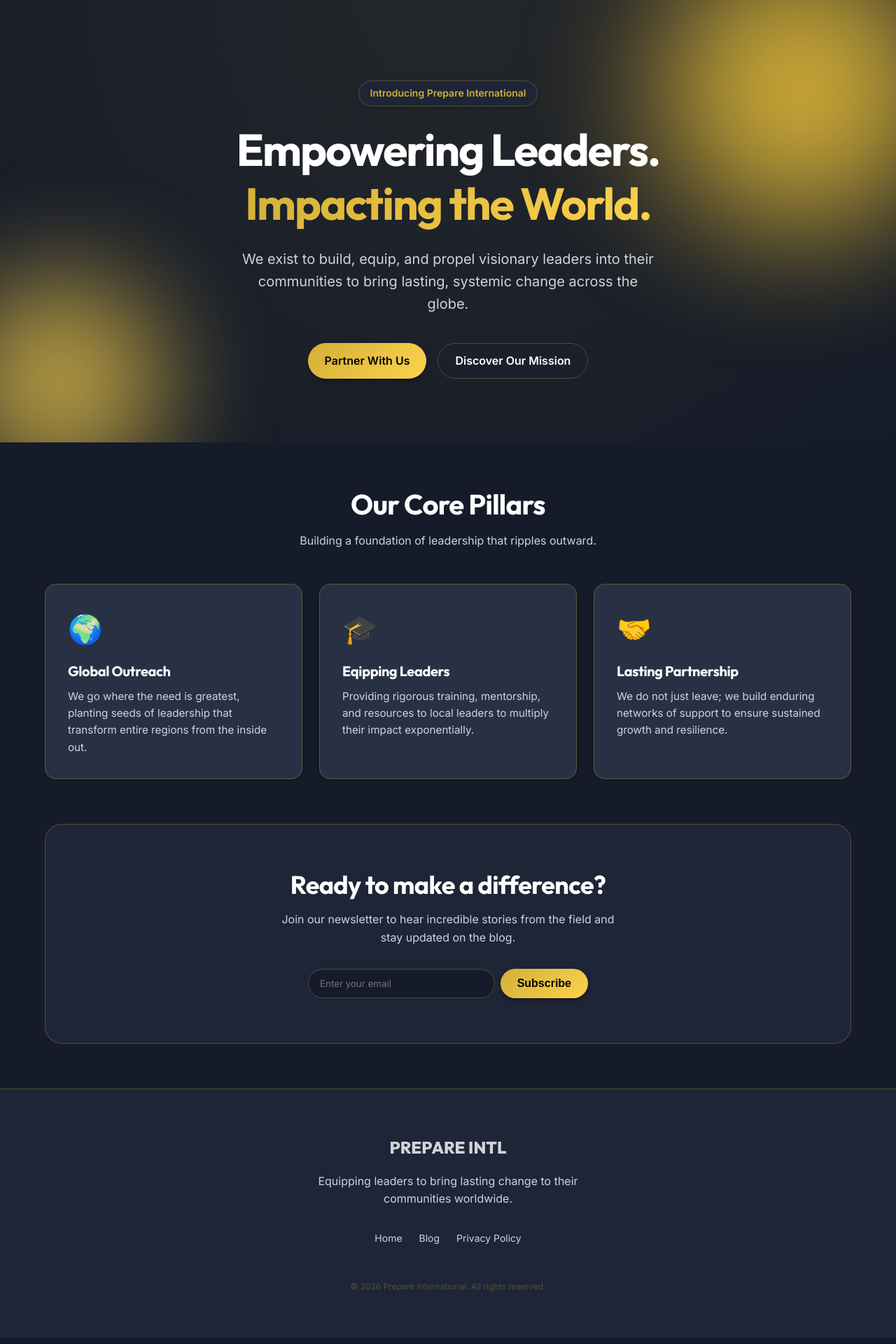
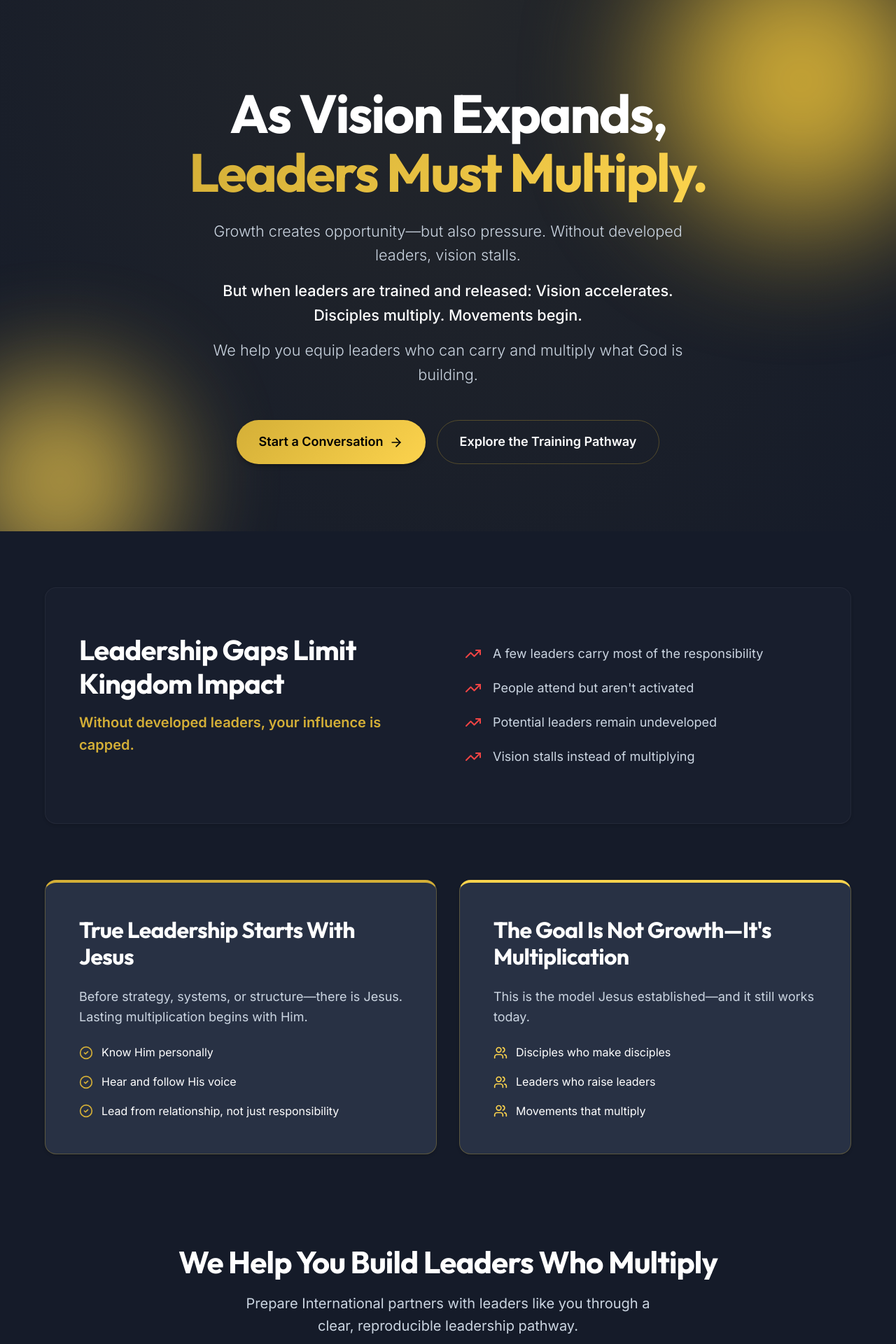
Before and after one commit to livetree/PI-main, a Next.js app: page / in a window 1280 px wide. Shown: the part 80-2000 px from the top of the page at 70% size. Built offline with nearby package versions, Linux system fonts and the light colour scheme.

Commit message:
feat: implement highly converting Homepage layout and core message based on client brief

```diff
--- a/src/app/page.js
+++ b/src/app/page.js
@@ -1,124 +1,157 @@
 import Link from 'next/link';
+import { ArrowRight, CheckCircle2, TrendingUp, Users } from 'lucide-react';
 
 export default function Home() {
   return (
-    <div style={{ display: 'flex', flexDirection: 'column', gap: '4rem', paddingBottom: '4rem' }}>
+    <div style={{ display: 'flex', flexDirection: 'column', gap: '5rem', paddingBottom: '5rem' }}>
 
-      {/* Premium Hero Section */}
+      {/* 1. HERO SECTION */}
       <section style={{
         position: 'relative',
-        padding: '6rem 1rem 4rem',
-        minHeight: '80vh',
+        padding: '8rem 1.5rem 6rem',
+        minHeight: '85vh',
         display: 'flex',
         alignItems: 'center',
         justifyContent: 'center',
         overflow: 'hidden',
         background: 'radial-gradient(ellipse at top, rgba(212,175,55,0.08), var(--bg))'
       }}>
-        {/* Subtle Background Elements */}
+        {/* Glowing Orbs */}
         <div className="animate-pulse-slow" style={{ position: 'absolute', top: '-10%', right: '-5%', width: '400px', height: '400px', background: 'var(--brand-primary)', opacity: 0.1, filter: 'blur(100px)', borderRadius: '50%' }} />
         <div className="animate-pulse-slow" style={{ position: 'absolute', bottom: '-10%', left: '-5%', width: '300px', height: '300px', background: 'var(--brand-secondary)', opacity: 0.1, filter: 'blur(80px)', borderRadius: '50%', animationDelay: '1.5s' }} />
 
         <div className="container animate-fade-up" style={{ textAlign: 'center', zIndex: 1, maxWidth: '900px' }}>
-          <div style={{
-            display: 'inline-block',
-            padding: '0.4rem 1rem',
-            background: 'var(--surface)',
-            border: '1px solid var(--border)',
-            borderRadius: '999px',
-            fontSize: '0.875rem',
-            fontWeight: 600,
-            color: 'var(--brand-primary)',
-            marginBottom: '1.5rem',
-            boxShadow: 'var(--shadow-sm)'
-          }}>
-            Introducing Prepare International
+
+          <h1 style={{ fontSize: 'clamp(3rem, 6vw, 5rem)', marginBottom: '1.5rem', letterSpacing: '-0.03em', lineHeight: 1.1 }}>
+            As Vision Expands,<br />
+            <span className="gradient-text">Leaders Must Multiply.</span>
+          </h1>
+
+          <div style={{ fontSize: 'clamp(1.125rem, 2vw, 1.35rem)', color: 'var(--text-secondary)', maxWidth: '700px', margin: '0 auto 3rem', lineHeight: 1.6, fontWeight: 300 }}>
+            <p style={{ marginBottom: '1rem' }}>Growth creates opportunity—but also pressure. Without developed leaders, vision stalls.</p>
+            <p style={{ color: 'var(--text-primary)', fontWeight: 500 }}>But when leaders are trained and released: Vision accelerates. Disciples multiply. Movements begin.</p>
+            <p style={{ marginTop: '1rem' }}>We help you equip leaders who can carry and multiply what God is building.</p>
           </div>
 
-          <h1 style={{ fontSize: 'clamp(2.5rem, 5vw, 4.5rem)', marginBottom: '1.5rem', letterSpacing: '-0.03em' }}>
-            Empowering Leaders.<br />
-            <span className="gradient-text">Impacting the World.</span>
-          </h1>
-
-          <p style={{ fontSize: 'clamp(1rem, 2vw, 1.25rem)', color: 'var(--text-secondary)', maxWidth: '600px', margin: '0 auto 2.5rem', lineHeight: 1.6 }}>
-            We exist to build, equip, and propel visionary leaders into their communities to bring lasting, systemic change across the globe.
-          </p>
-
           <div style={{ display: 'flex', gap: '1rem', justifyContent: 'center', flexWrap: 'wrap' }}>
-            <Link href="/contact" className="btn btn-primary">
-              Partner With Us
+            <Link href="/connect" className="btn btn-primary" style={{ padding: '1rem 2rem', fontSize: '1.125rem' }}>
+              Start a Conversation <ArrowRight size={20} />
             </Link>
-            <Link href="/about" className="btn btn-outline">
-              Discover Our Mission
+            <Link href="/training" className="btn btn-outline" style={{ padding: '1rem 2rem', fontSize: '1.125rem' }}>
+              Explore the Training Pathway
             </Link>
           </div>
         </div>
       </section>
 
-      {/* Mission Pillars (Mobile First Cards) */}
+      {/* 2. THE CHALLENGE */}
       <section className="container">
-        <div style={{ textAlign: 'center', marginBottom: '3rem' }}>
-          <h2 style={{ fontSize: 'clamp(2rem, 4vw, 2.5rem)', marginBottom: '1rem' }}>Our Core Pillars</h2>
-          <p style={{ color: 'var(--text-secondary)', maxWidth: '500px', margin: '0 auto' }}>Building a foundation of leadership that ripples outward.</p>
+        <div className="card" style={{ display: 'grid', gridTemplateColumns: 'repeat(auto-fit, minmax(300px, 1fr))', gap: '3rem', alignItems: 'center', padding: '4rem 3rem', background: 'rgba(30, 37, 54, 0.4)', borderColor: 'rgba(255,255,255,0.05)' }}>
+          <div>
+            <h2 style={{ fontSize: 'clamp(2rem, 4vw, 2.5rem)', marginBottom: '1rem' }}>Leadership Gaps Limit Kingdom Impact</h2>
+            <p style={{ color: 'var(--brand-primary)', fontSize: '1.25rem', fontWeight: 600, marginBottom: '2rem' }}>
+              Without developed leaders, your influence is capped.
+            </p>
+          </div>
+          <div>
+            <ul style={{ listStyle: 'none', display: 'flex', flexDirection: 'column', gap: '1.25rem' }}>
+              {[
+                "A few leaders carry most of the responsibility",
+                "People attend but aren't activated",
+                "Potential leaders remain undeveloped",
+                "Vision stalls instead of multiplying"
+              ].map((item, i) => (
+                <li key={i} style={{ display: 'flex', alignItems: 'flex-start', gap: '1rem', fontSize: '1.125rem', color: 'var(--text-secondary)' }}>
+                  <TrendingUp color="#ef4444" size={24} style={{ flexShrink: 0, marginTop: '2px' }} />
+                  {item}
+                </li>
+              ))}
+            </ul>
+          </div>
+        </div>
+      </section>
+
+      {/* 3. JESUS FIRST & MULTIPLICATION (Split Section) */}
+      <section className="container" style={{ display: 'grid', gridTemplateColumns: 'repeat(auto-fit, minmax(350px, 1fr))', gap: '2rem' }}>
+
+        <div className="card" style={{ padding: '3rem', borderTop: '4px solid var(--brand-primary)' }}>
+          <h2 style={{ fontSize: '2rem', marginBottom: '1.5rem' }}>True Leadership Starts With Jesus</h2>
+          <p style={{ color: 'var(--text-secondary)', fontSize: '1.125rem', marginBottom: '1.5rem', lineHeight: 1.6 }}>
+            Before strategy, systems, or structure—there is Jesus. Lasting multiplication begins with Him.
+          </p>
+          <ul style={{ listStyle: 'none', display: 'flex', flexDirection: 'column', gap: '1rem', color: 'var(--text-primary)' }}>
+            <li style={{ display: 'flex', alignItems: 'center', gap: '0.75rem' }}><CheckCircle2 color="var(--brand-primary)" size={20} /> Know Him personally</li>
+            <li style={{ display: 'flex', alignItems: 'center', gap: '0.75rem' }}><CheckCircle2 color="var(--brand-primary)" size={20} /> Hear and follow His voice</li>
+            <li style={{ display: 'flex', alignItems: 'center', gap: '0.75rem' }}><CheckCircle2 color="var(--brand-primary)" size={20} /> Lead from relationship, not just responsibility</li>
+          </ul>
         </div>
 
-        <div style={{ display: 'grid', gridTemplateColumns: 'repeat(auto-fit, minmax(280px, 1fr))', gap: '1.5rem' }}>
+        <div className="card" style={{ padding: '3rem', borderTop: '4px solid var(--brand-secondary)' }}>
+          <h2 style={{ fontSize: '2rem', marginBottom: '1.5rem' }}>The Goal Is Not Growth—It's Multiplication</h2>
+          <p style={{ color: 'var(--text-secondary)', fontSize: '1.125rem', marginBottom: '1.5rem', lineHeight: 1.6 }}>
+            This is the model Jesus established—and it still works today.
+          </p>
+          <ul style={{ listStyle: 'none', display: 'flex', flexDirection: 'column', gap: '1rem', color: 'var(--text-primary)' }}>
+            <li style={{ display: 'flex', alignItems: 'center', gap: '0.75rem' }}><Users color="var(--brand-secondary)" size={20} /> Disciples who make disciples</li>
+            <li style={{ display: 'flex', alignItems: 'center', gap: '0.75rem' }}><Users color="var(--brand-secondary)" size={20} /> Leaders who raise leaders</li>
+            <li style={{ display: 'flex', alignItems: 'center', gap: '0.75rem' }}><Users color="var(--brand-secondary)" size={20} /> Movements that multiply</li>
+          </ul>
+        </div>
+
+      </section>
+
+      {/* 4. THE SOLUTION & PATHWAY */}
+      <section className="container" style={{ textAlign: 'center', paddingTop: '3rem' }}>
+        <h2 style={{ fontSize: 'clamp(2rem, 4vw, 2.75rem)', marginBottom: '1rem' }}>We Help You Build Leaders Who Multiply</h2>
+        <p style={{ color: 'var(--text-secondary)', fontSize: '1.25rem', maxWidth: '600px', margin: '0 auto 4rem' }}>
+          Prepare International partners with leaders like you through a clear, reproducible leadership pathway.
+        </p>
+
+        <div style={{ display: 'grid', gridTemplateColumns: 'repeat(auto-fit, minmax(280px, 1fr))', gap: '1.5rem', textAlign: 'left', marginBottom: '4rem' }}>
           {[
-            {
-              icon: '🌍',
-              title: 'Global Outreach',
-              desc: 'We go where the need is greatest, planting seeds of leadership that transform entire regions from the inside out.'
-            },
-            {
-              icon: '🎓',
-              title: 'Eqipping Leaders',
-              desc: 'Providing rigorous training, mentorship, and resources to local leaders to multiply their impact exponentially.'
-            },
-            {
-              icon: '🤝',
-              title: 'Lasting Partnership',
-              desc: 'We do not just leave; we build enduring networks of support to ensure sustained growth and resilience.'
-            }
-          ].map((pillar, i) => (
-            <div key={i} className="card animate-fade-up" style={{ animationDelay: `${0.2 * i}s` }}>
-              <div style={{ fontSize: '2.5rem', marginBottom: '1rem' }}>{pillar.icon}</div>
-              <h3 style={{ fontSize: '1.25rem', marginBottom: '0.75rem' }}>{pillar.title}</h3>
-              <p style={{ color: 'var(--text-secondary)', fontSize: '0.95rem' }}>{pillar.desc}</p>
+            { step: '01', title: 'Foundations', desc: 'Root leaders in Jesus and their absolute Kingdom identity.' },
+            { step: '02', title: 'Activation', desc: 'Move leaders out of the classroom and into real-life application and obedience.' },
+            { step: '03', title: 'Multiplication', desc: 'Equip leaders to rigorously disciple and reproduce others.' }
+          ].map((item, i) => (
+            <div key={i} className="card" style={{ position: 'relative', overflow: 'hidden' }}>
+              <div style={{ position: 'absolute', top: '-10px', right: '-10px', fontSize: '6rem', fontWeight: 800, color: 'rgba(212,175,55,0.05)', lineHeight: 1 }}>{item.step}</div>
+              <h3 style={{ fontSize: '1.5rem', marginBottom: '0.75rem', color: 'var(--brand-primary)' }}>{item.title}</h3>
+              <p style={{ color: 'var(--text-secondary)', fontSize: '1rem', position: 'relative', zIndex: 1 }}>{item.desc}</p>
             </div>
           ))}
         </div>
+
+        <Link href="/training" className="btn btn-outline" style={{ padding: '0.8rem 2rem' }}>
+          Explore the Training Framework
+        </Link>
       </section>
 
-      {/* Dynamic CTA */}
+      {/* 5. WHY NOW (Dynamic Final CTA) */}
       <section className="container">
         <div style={{
-          background: 'var(--surface)',
+          background: 'var(--surface-elevated)',
           border: '1px solid var(--border)',
           borderRadius: 'var(--radius-lg)',
-          padding: '4rem 2rem',
+          padding: '5rem 2rem',
           textAlign: 'center',
           position: 'relative',
-          overflow: 'hidden'
+          overflow: 'hidden',
+          boxShadow: 'var(--shadow-lg)'
         }}>
-          <h2 style={{ fontSize: 'clamp(1.75rem, 3vw, 2.25rem)', marginBottom: '1rem' }}>Ready to make a difference?</h2>
-          <p style={{ color: 'var(--text-secondary)', maxWidth: '500px', margin: '0 auto 2rem' }}>
-            Join our newsletter to hear incredible stories from the field and stay updated on the blog.
+          {/* Subtle Background Glow */}
+          <div style={{ position: 'absolute', top: '50%', left: '50%', transform: 'translate(-50%, -50%)', width: '100%', height: '100%', background: 'radial-gradient(circle, rgba(212,175,55,0.1) 0%, transparent 70%)', pointerEvents: 'none' }} />
+
+          <h2 style={{ fontSize: 'clamp(2rem, 3.5vw, 3rem)', marginBottom: '1.5rem', position: 'relative', zIndex: 1 }}>
+            The Need for Multiplying Leaders <br/> Has Never Been Greater.
+          </h2>
+          <p style={{ color: 'var(--text-secondary)', fontSize: '1.25rem', maxWidth: '600px', margin: '0 auto 3rem', position: 'relative', zIndex: 1 }}>
+            You already have vision and people. Now it's time to multiply leadership and expand Kingdom impact.
           </p>
-          <div style={{ display: 'flex', gap: '0.5rem', maxWidth: '400px', margin: '0 auto', flexWrap: 'wrap', justifyContent: 'center' }}>
-            <input
-              type="email"
-              placeholder="Enter your email"
-              style={{
-                flex: '1 1 200px',
-                padding: '0.75rem 1rem',
-                borderRadius: '999px',
-                border: '1px solid var(--border)',
-                background: 'var(--bg)',
-                color: 'var(--text-primary)',
-                fontFamily: 'inherit'
-              }}
-            />
-            <button className="btn btn-primary" style={{ padding: '0.75rem 1.5rem' }}>Subscribe</button>
+
+          <div style={{ position: 'relative', zIndex: 1 }}>
+            <Link href="/connect" className="btn btn-primary" style={{ padding: '1rem 2.5rem', fontSize: '1.25rem' }}>
+              Connect to Launch Training
+            </Link>
           </div>
         </div>
       </section>
```
